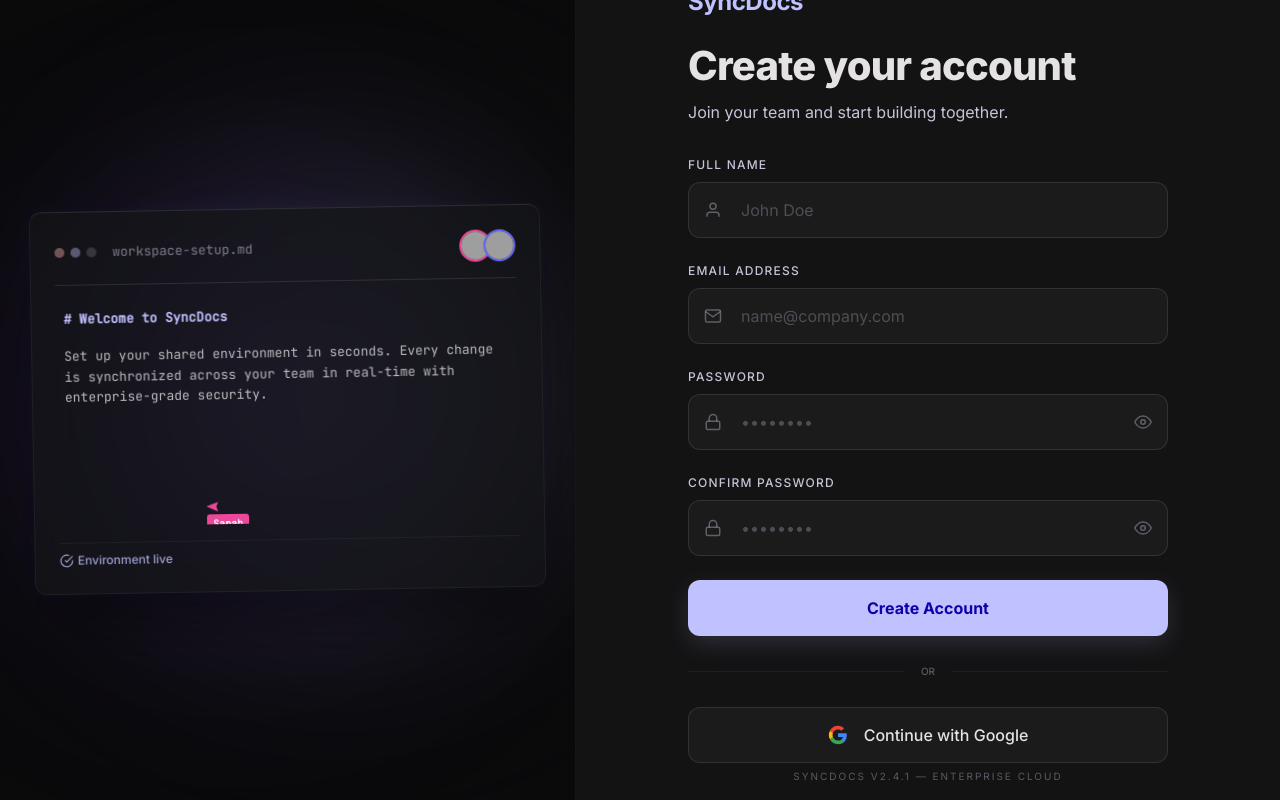
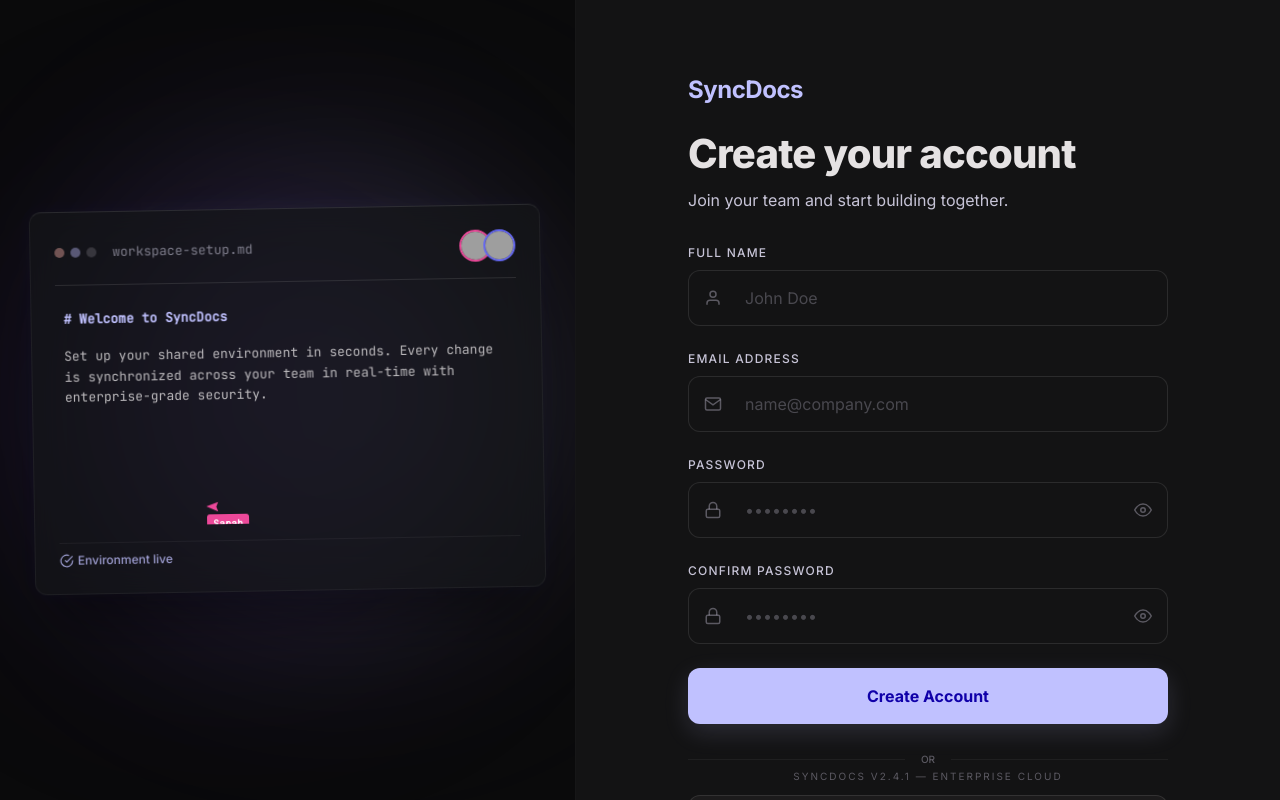
Before and after one commit to GarimaSingh207/SyncDocs, a React (Vite) app in the folder frontend/: page /register in a window 1280 px wide. Built offline with nearby package versions, Linux system fonts and the light colour scheme; no server answers; grey boxes are pictures that could not be loaded.

Commit message:
Standardize auth input styling and adjust registration panel vertical placement

```diff
--- a/frontend/src/pages/LoginPage.css
+++ b/frontend/src/pages/LoginPage.css
@@ -434,30 +434,37 @@
 
 .modern-input {
   width: 100%;
-  height: 52px;
-  background-color: #1c1b1c;
+  height: 56px;
+  background-color: #131314;
   border: 1px solid rgba(255, 255, 255, 0.1);
   border-radius: 12px;
-  padding: 0 20px 0 48px;
+  padding: 0 24px 0 56px;
   color: #e5e2e3;
-  font-size: 14px;
+  font-size: 16px;
+  font-weight: 400;
   box-sizing: border-box;
   transition: all 0.2s ease;
 }
 
 .modern-input::placeholder {
   color: rgba(199, 196, 215, 0.3);
+  font-size: 16px;
+  font-weight: 400;
 }
 
 .modern-input:focus {
   outline: none;
   border-color: #c0c1ff;
-  box-shadow: 0 0 0 4px rgba(192, 193, 255, 0.15);
+  box-shadow: 0 0 0 4px rgba(99, 102, 241, 0.15);
 }
 
 .modern-input:disabled {
   opacity: 0.6;
   cursor: not-allowed;
+}
+
+.modern-input-password {
+  padding-right: 56px;
 }
 
 .login-submit-btn {
--- a/frontend/src/pages/RegisterPage.css
+++ b/frontend/src/pages/RegisterPage.css
@@ -223,7 +223,7 @@
   display: flex;
   align-items: center;
   justify-content: center;
-  padding: 24px;
+  padding: 32px 24px;
   background-color: #131314;
   position: relative;
   overflow-y: auto;
@@ -233,8 +233,10 @@
   width: 100%;
   max-width: 480px;
   z-index: 10;
-  padding: 24px 0;
+  padding: 40px 0;
+  margin: auto 0;
 }
+
 
 .register-brand-header {
   margin-bottom: 32px;
@@ -319,18 +321,21 @@
 .register-modern-input {
   width: 100%;
   height: 56px;
-  background-color: #1c1b1c;
+  background-color: #131314;
   border: 1px solid rgba(255, 255, 255, 0.1);
   border-radius: 12px;
-  padding: 0 20px 0 52px;
+  padding: 0 24px 0 56px;
   color: #e5e2e3;
   font-size: 16px;
+  font-weight: 400;
   box-sizing: border-box;
   transition: all 0.2s ease;
 }
 
 .register-modern-input::placeholder {
   color: rgba(199, 196, 215, 0.3);
+  font-size: 16px;
+  font-weight: 400;
 }
 
 .register-modern-input:focus {
@@ -345,8 +350,9 @@
 }
 
 .register-modern-input-password {
-  padding-right: 48px;
+  padding-right: 56px;
 }
+
 
 .register-submit-btn {
   width: 100%;
```
